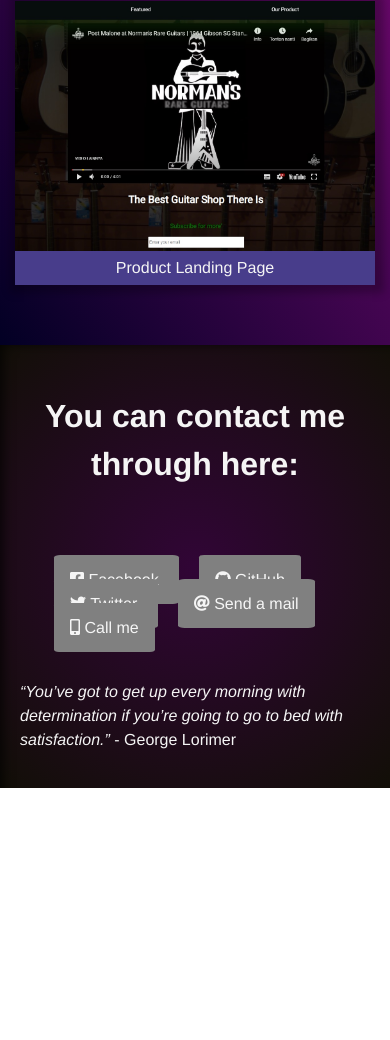
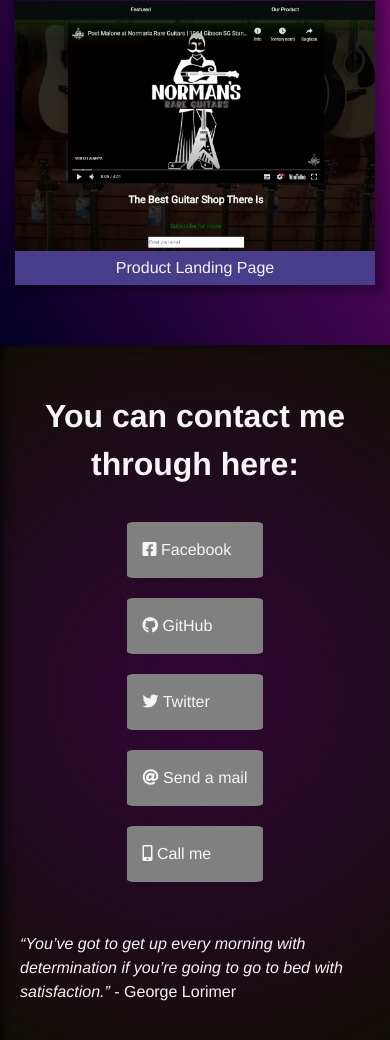
Before and after one commit to kagi9090/Personal-Portofolio, a plain HTML site: page index.html in a window 390 px wide. Shown: the part 1817-2857 px from the top of the page. Before the commit the page ends 2605 px from the top, so only its background shows below. Drawn offline with Linux system fonts and the light colour scheme.

Commit message:
responsive contact

```diff
--- a/CSS/main.css
+++ b/CSS/main.css
@@ -160,6 +160,23 @@ img {
 .contact-links {
     text-decoration: none;
     padding: 1.5rem;
+    display: flex;
+    justify-content: center;
+}
+
+@media (max-width: 800px) {
+    .contact-links {
+        text-decoration: none;
+        padding: 1.5rem;
+        display: flex;
+        flex-direction: column;
+    }
+    #contact h1 {
+        text-align: center;
+        font-size: 2em;
+        padding-bottom: 0px;
+        margin-bottom: 0;
+    }
 }
 
 .contact-details {
```
